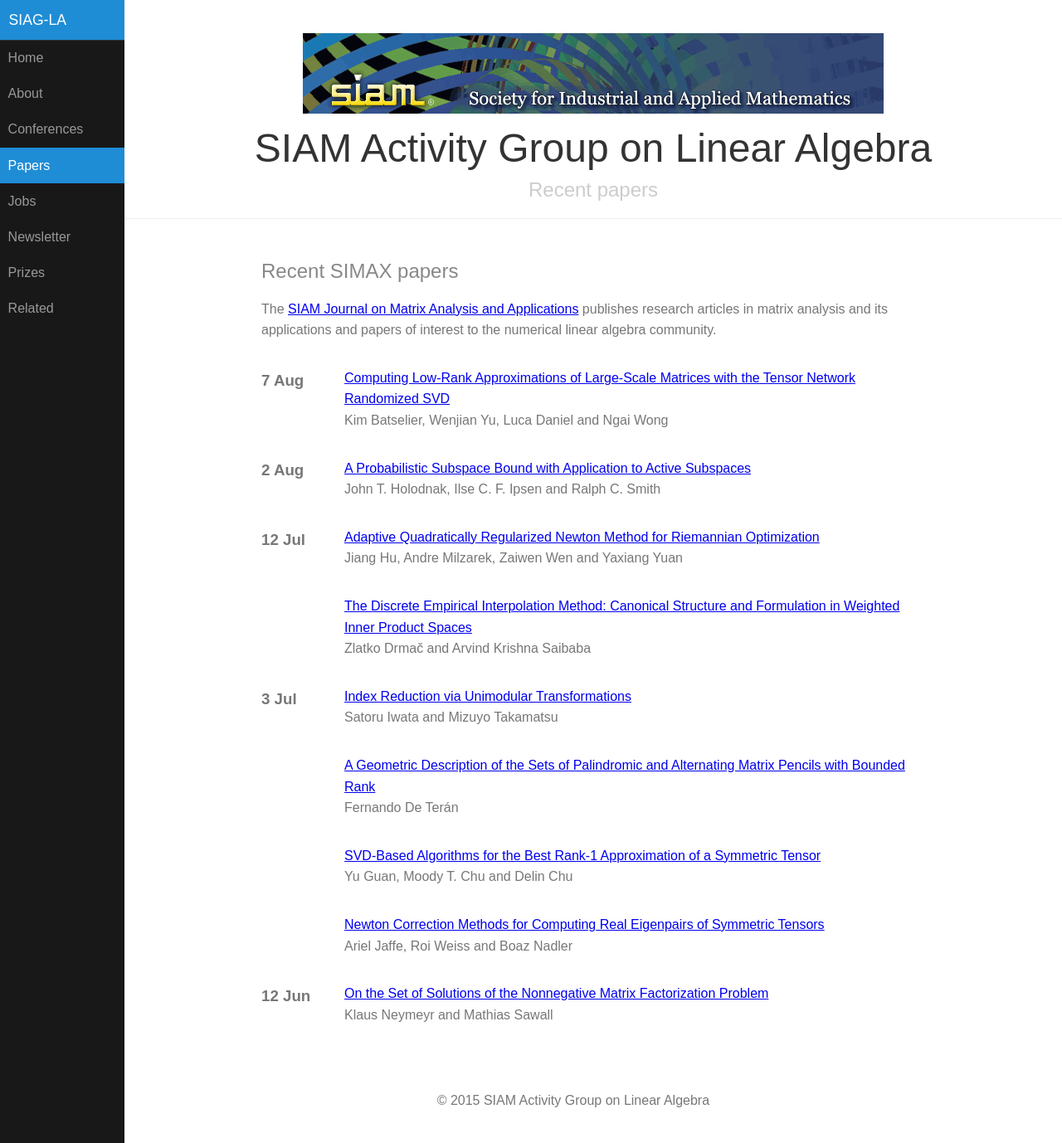
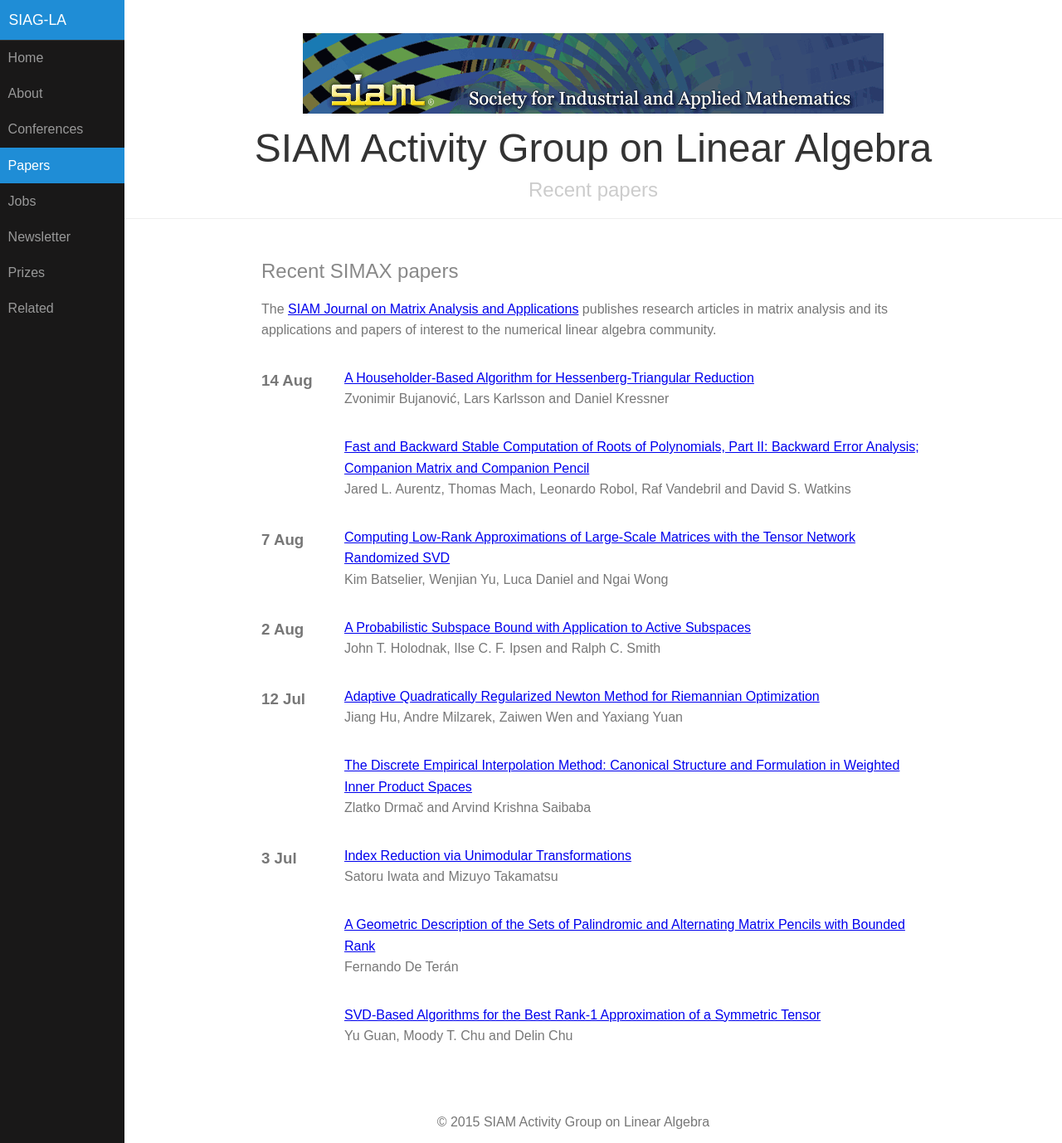
Before and after one commit to dbindel/siagla, a Jekyll site: the page built from simax.html, in a window 1280 px wide and 1378 px high. Shown: the whole window at 83% size. Built offline with Jekyll 4.4.1, drawn with Linux system fonts in a browser that asks for light colours.

Commit message:
Automated updates to simax.yml

```diff
--- a/_data/simax.yml
+++ b/_data/simax.yml
@@ -3009,3 +3009,21 @@
   title: Computing Low-Rank Approximations of Large-Scale Matrices with the Tensor
     Network Randomized SVD
   volume: '39'
+- authors: Jared L. Aurentz, Thomas Mach, Leonardo Robol, Raf Vandebril and David
+    S. Watkins
+  date: '2018-08-14T07:00:00Z'
+  doi: doi:10.1137/17M1152802
+  link: https://epubs.siam.org/doi/abs/10.1137/17M1152802?ai=s7&mi=3ezuvv&af=R
+  pp_end: '1269'
+  pp_start: '1245'
+  title: 'Fast and Backward Stable Computation of Roots of Polynomials, Part II: Backward
+    Error Analysis; Companion Matrix and Companion Pencil'
+  volume: '39'
+- authors: Zvonimir Bujanovi&#263;, Lars Karlsson and Daniel Kressner
+  date: '2018-08-14T07:00:00Z'
+  doi: doi:10.1137/17M1153637
+  link: https://epubs.siam.org/doi/abs/10.1137/17M1153637?ai=s7&mi=3ezuvv&af=R
+  pp_end: '1294'
+  pp_start: '1270'
+  title: A Householder-Based Algorithm for Hessenberg-Triangular Reduction
+  volume: '39'
```
